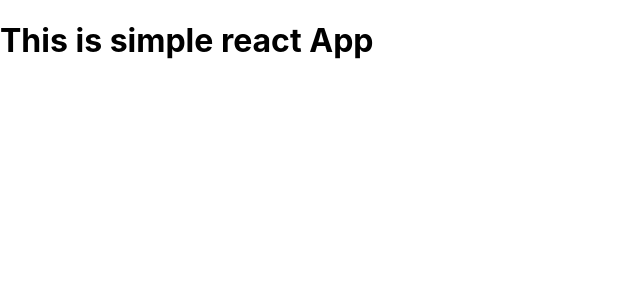
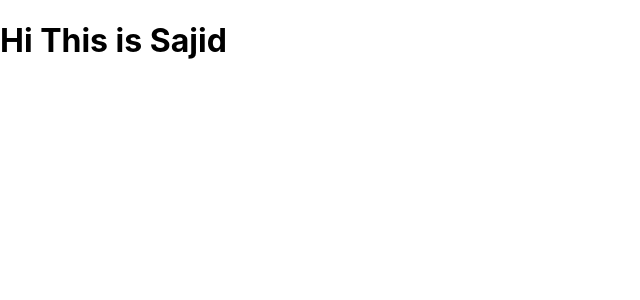
Before and after one commit to sajid-munawar/React-Context-api, a React (Create React App) app: page / in a window 1280 px wide. Shown: the top 300 px of the page, without its empty margins (0-640 px from the left). Built offline with nearby package versions, Linux system fonts and the light colour scheme.

Commit message:
Deleted app.js and updated index.js

```diff
--- a/src/App.js
+++ /dev/null
@@ -1,23 +0,0 @@
-import React from 'react'; //, { useState }
-// import Parent from "./Parent.js"
-import './App.css';
-// import CounterContext from "./CounterContext"
-// import Another from "./Another"
-
-function App() {
-  // let countState=useState(10) // c[count , set]
-  return (
-    // <CounterContext.Provider value={countState}>
-      <div >
-        <h1>
-        This is simple react App
-        </h1>
-        {/* <Another/> */}
-
-        {/* <Parent /> */}
-      </div>
-    // </CounterContext.Provider>
-  );
-}
-
-export default App;
--- a/src/index.js
+++ b/src/index.js
@@ -6,7 +6,7 @@ import * as serviceWorker from './serviceWorker';
 
 ReactDOM.render(
   <React.StrictMode>
-    <App />
+    <h1>Hi This is Sajid</h1>
   </React.StrictMode>,
   document.getElementById('root')
 );
```
